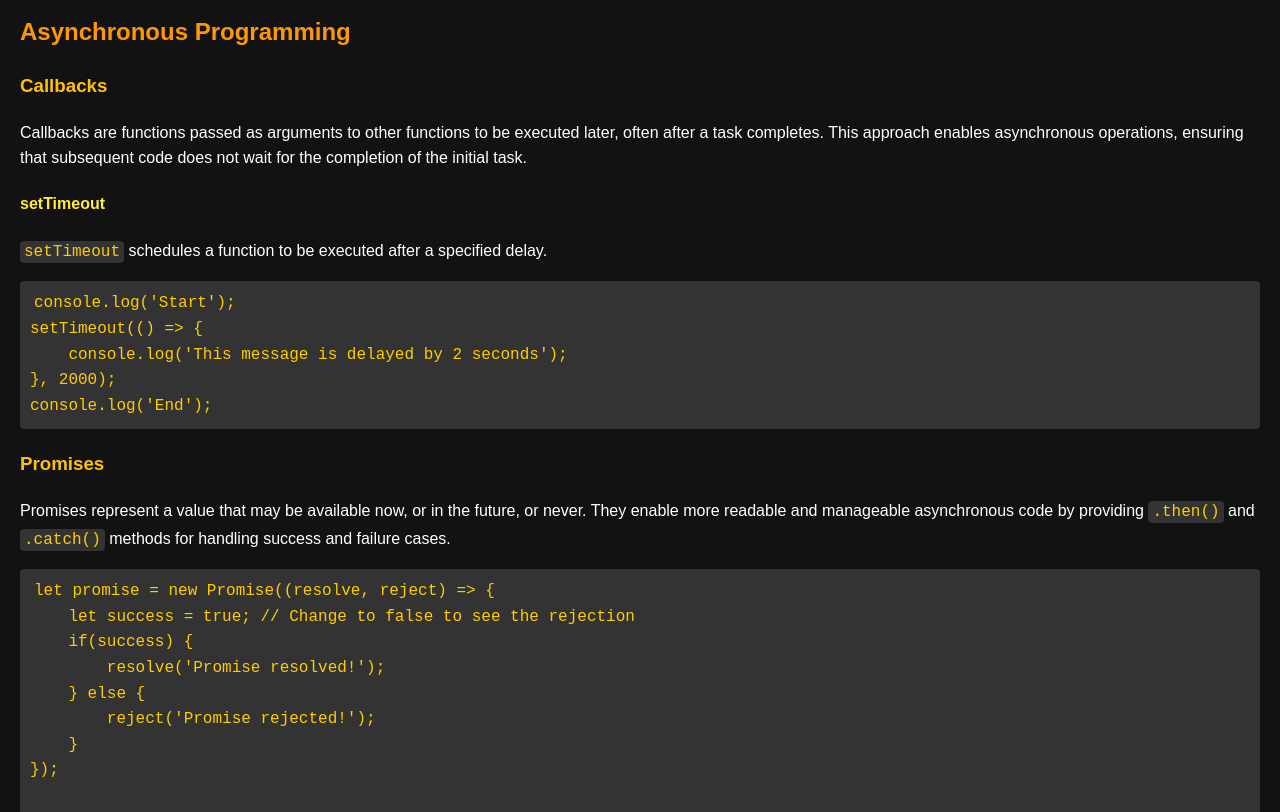
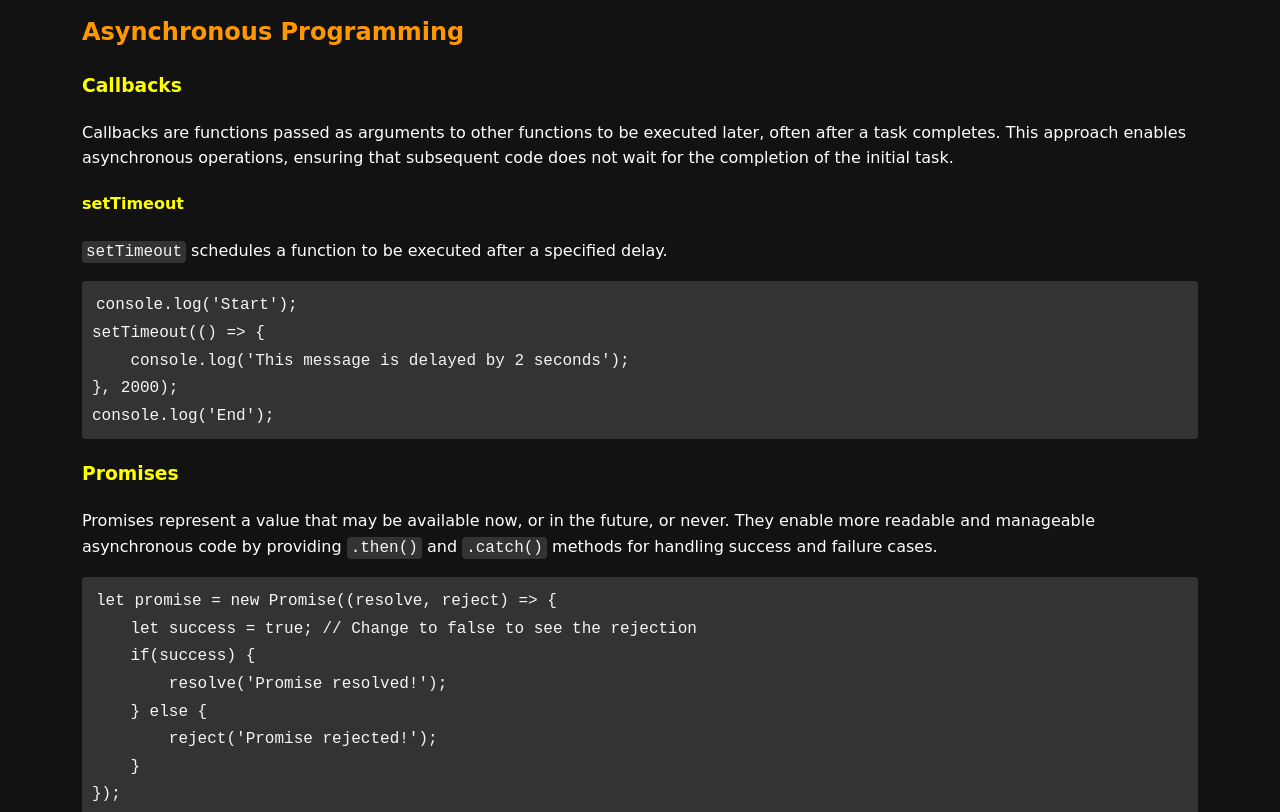
Before and after one commit to ayahack89/JavaScript.all, a plain HTML site: page index.html in a window 1280 px wide. Shown: the part 100-912 px from the top of the page. Drawn offline with Linux system fonts and the light colour scheme.

Commit message:
Js documentation update

```diff
--- a/index.html
+++ b/index.html
@@ -6,52 +6,57 @@
     <title>JavaScript Important Concepts</title>
     <style>
         body {
-            font-family: 'Arial', sans-serif;
+            font-family: cursive;
             background-color: #121212;
             color: #ffffff;
             line-height: 1.6;
             margin: 0;
             padding: 20px;
         }
+        .main{
+            width: 90%;
+            margin: auto;
+        }
         code {
             background-color: #333;
             padding: 2px 4px;
             border-radius: 4px;
             font-family: 'Courier New', Courier, monospace;
-            color: #ffcc00;
+            color: whitesmoke;
         }
         pre {
             background-color: #333;
             padding: 10px;
             border-radius: 4px;
             overflow: auto;
-            color: #ffcc00;
-            font-family: 'Courier New', Courier, monospace;
+            color: whitesmoke;
+            font-family:Georgia, 'Times New Roman', Times, serif;
         }
         h1, h2, h3, h4 {
             margin-top: 20px;
         }
         h1 {
-            color: #ff5722;
+            color: yellow;
         }
         h2 {
             color: #ff9800;
         }
         h3 {
-            color: #ffc107;
+            color: yellow;
         }
         h4 {
-            color: #ffeb3b;
+            color: yellow;
         }
         ul {
             list-style-type: square;
         }
         a {
-            color: #ffcc00;
+            color: gold;
         }
     </style>
 </head>
 <body>
+    <div class="main">
     <h1>JavaScript All Important Concepts</h1>
 
     <h2>Asynchronous Programming</h2>
@@ -252,5 +257,6 @@ console.log(newArr); // [1, 2, 3, 4, 5]</code></pre>
         <li><a href="https://www.freecodecamp.org/learn">freeCodeCamp JavaScript Algorithms and Data Structures</a></li>
         <li><a href="https://javascript.info/">The Modern JavaScript Tutorial</a></li>
     </ul>
+    </div>
 </body>
 </html>
```
